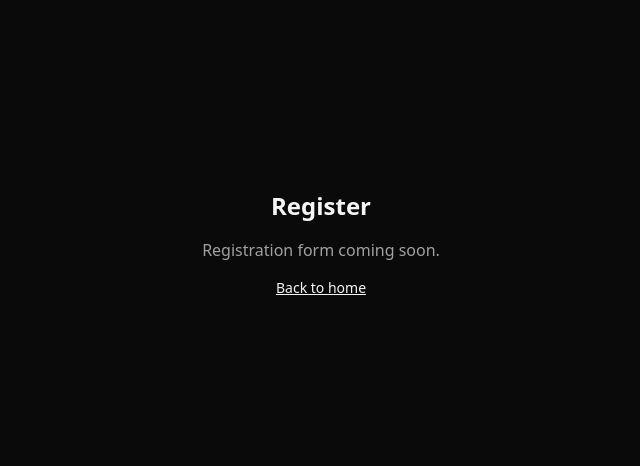
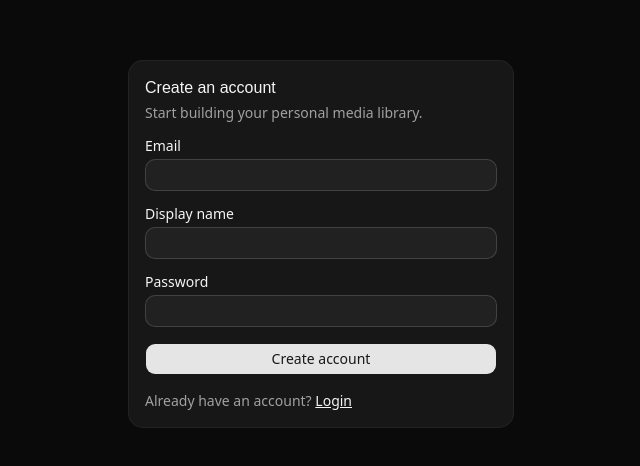
Before and after one commit to AldrionDev/homestreamlab, a React (Vite) app in the folder frontend/: page /register in a window 1280 px wide. Shown: the part 156-622 px from the top of the page, without its empty margins (319-959 px from the left). Built offline with nearby package versions, Linux system fonts and the light colour scheme; no server answers.

Commit message:
feat(frontend): create register page

```diff
--- /dev/null
+++ b/frontend/src/lib/register-validation.ts
@@ -0,0 +1,32 @@
+const EMAIL_PATTERN = /^[^\s@]+@[^\s@]+\.[^\s@]+$/
+const MIN_PASSWORD_LENGTH = 6
+
+export interface RegisterFormValues {
+  email: string
+  displayName: string
+  password: string
+}
+
+export function validateRegisterForm(values: RegisterFormValues): string | null {
+  if (!values.email.trim()) {
+    return 'Email is required.'
+  }
+
+  if (!EMAIL_PATTERN.test(values.email.trim())) {
+    return 'Enter a valid email address.'
+  }
+
+  if (!values.displayName.trim()) {
+    return 'Display name is required.'
+  }
+
+  if (!values.password) {
+    return 'Password is required.'
+  }
+
+  if (values.password.length < MIN_PASSWORD_LENGTH) {
+    return `Password must be at least ${MIN_PASSWORD_LENGTH} characters.`
+  }
+
+  return null
+}
--- a/frontend/src/pages/RegisterPage.tsx
+++ b/frontend/src/pages/RegisterPage.tsx
@@ -1,13 +1,112 @@
-import { Link } from "react-router"
+import { useState } from "react"
+import { Link, useNavigate } from "react-router"
+import { ApiError, api } from "@/lib/api-client"
+import { validateRegisterForm } from "@/lib/register-validation"
+import { Button } from "@/components/ui/button"
+import {
+  Card,
+  CardContent,
+  CardDescription,
+  CardHeader,
+  CardTitle,
+} from "@/components/ui/card"
+import { Input } from "@/components/ui/input"
+import { Label } from "@/components/ui/label"
 
 function RegisterPage() {
+  const navigate = useNavigate()
+  const [email, setEmail] = useState("")
+  const [displayName, setDisplayName] = useState("")
+  const [password, setPassword] = useState("")
+  const [error, setError] = useState<string | null>(null)
+  const [isSubmitting, setIsSubmitting] = useState(false)
+
+  async function handleSubmit(e: React.FormEvent) {
+    e.preventDefault()
+
+    const validationError = validateRegisterForm({ email, displayName, password })
+    if (validationError) {
+      setError(validationError)
+      return
+    }
+
+    setError(null)
+    setIsSubmitting(true)
+
+    try {
+      await api.post("/auth/register", { email, displayName, password })
+      navigate("/login")
+    } catch (err) {
+      setError(err instanceof ApiError ? err.message : "Something went wrong. Please try again.")
+      setIsSubmitting(false)
+    }
+  }
+
   return (
-    <div className="flex min-h-screen flex-col items-center justify-center gap-4 text-center">
-      <h1 className="text-2xl font-bold">Register</h1>
-      <p className="text-neutral-400">Registration form coming soon.</p>
-      <Link to="/" className="text-sm underline">
-        Back to home
-      </Link>
+    <div className="flex min-h-screen items-center justify-center bg-neutral-950 px-4 text-neutral-100">
+      <Card className="w-full max-w-sm border-neutral-800 bg-neutral-900">
+        <CardHeader>
+          <CardTitle className="text-neutral-100">Create an account</CardTitle>
+          <CardDescription className="text-neutral-400">
+            Start building your personal media library.
+          </CardDescription>
+        </CardHeader>
+        <CardContent>
+          <form onSubmit={handleSubmit} className="flex flex-col gap-4">
+            <div className="flex flex-col gap-1.5">
+              <Label htmlFor="email" className="text-neutral-100">
+                Email
+              </Label>
+              <Input
+                id="email"
+                type="email"
+                autoComplete="email"
+                value={email}
+                onChange={(e) => setEmail(e.target.value)}
+              />
+            </div>
+
+            <div className="flex flex-col gap-1.5">
+              <Label htmlFor="displayName" className="text-neutral-100">
+                Display name
+              </Label>
+              <Input
+                id="displayName"
+                type="text"
+                autoComplete="name"
+                value={displayName}
+                onChange={(e) => setDisplayName(e.target.value)}
+              />
+            </div>
+
+            <div className="flex flex-col gap-1.5">
+              <Label htmlFor="password" className="text-neutral-100">
+                Password
+              </Label>
+              <Input
+                id="password"
+                type="password"
+                autoComplete="new-password"
+                value={password}
+                onChange={(e) => setPassword(e.target.value)}
+              />
+            </div>
+
+            {error && <p className="text-sm text-red-400">{error}</p>}
+
+            <Button type="submit" disabled={isSubmitting}>
+              {isSubmitting ? "Creating account..." : "Create account"}
+            </Button>
+          </form>
+
+          <p className="mt-4 text-sm text-neutral-400">
+            Already have an account?{" "}
+            <Link to="/login" className="text-neutral-100 underline">
+              Login
+            </Link>
+          </p>
+        </CardContent>
+      </Card>
     </div>
   )
 }
```
Also changed, not shown: 1 other file (tests, documents, lock files or other folders).
